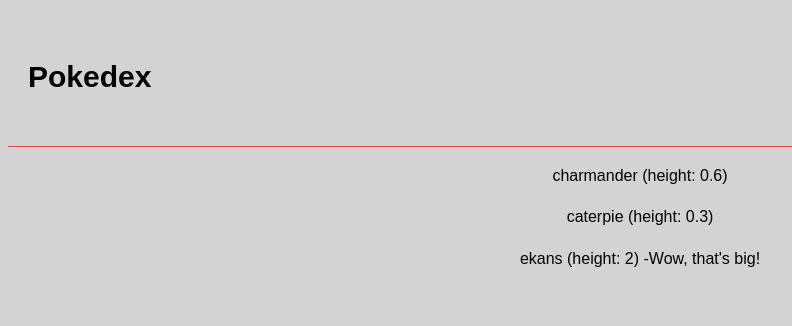
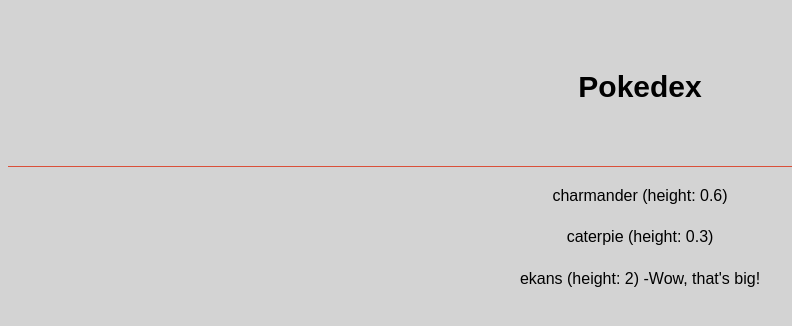
Before and after one commit to CSettle1/FoodCourtS, a plain HTML site: page index.html in a window 1280 px wide. Shown: the whole page, without its empty margins (0-792 px from the left). Drawn offline with Linux system fonts and the light colour scheme.

Commit message:
updated styles.css
if applied this commit will have updated the page-title class

```diff
--- a/css/styles.css
+++ b/css/styles.css
@@ -62,10 +62,12 @@ h3 {
 }
 
 .page-title {
+  margin: 0px;
+  padding: 10px 10px 10px 10px;
+  text-align: center;
   display: inline-block;
-  flex-direction: column;
-  text-align: center;
-  justify-content: center;
+  margin-left: 50%;
+  transform: translate(-50%, 0);
 }
 
 .standard-body {
```
